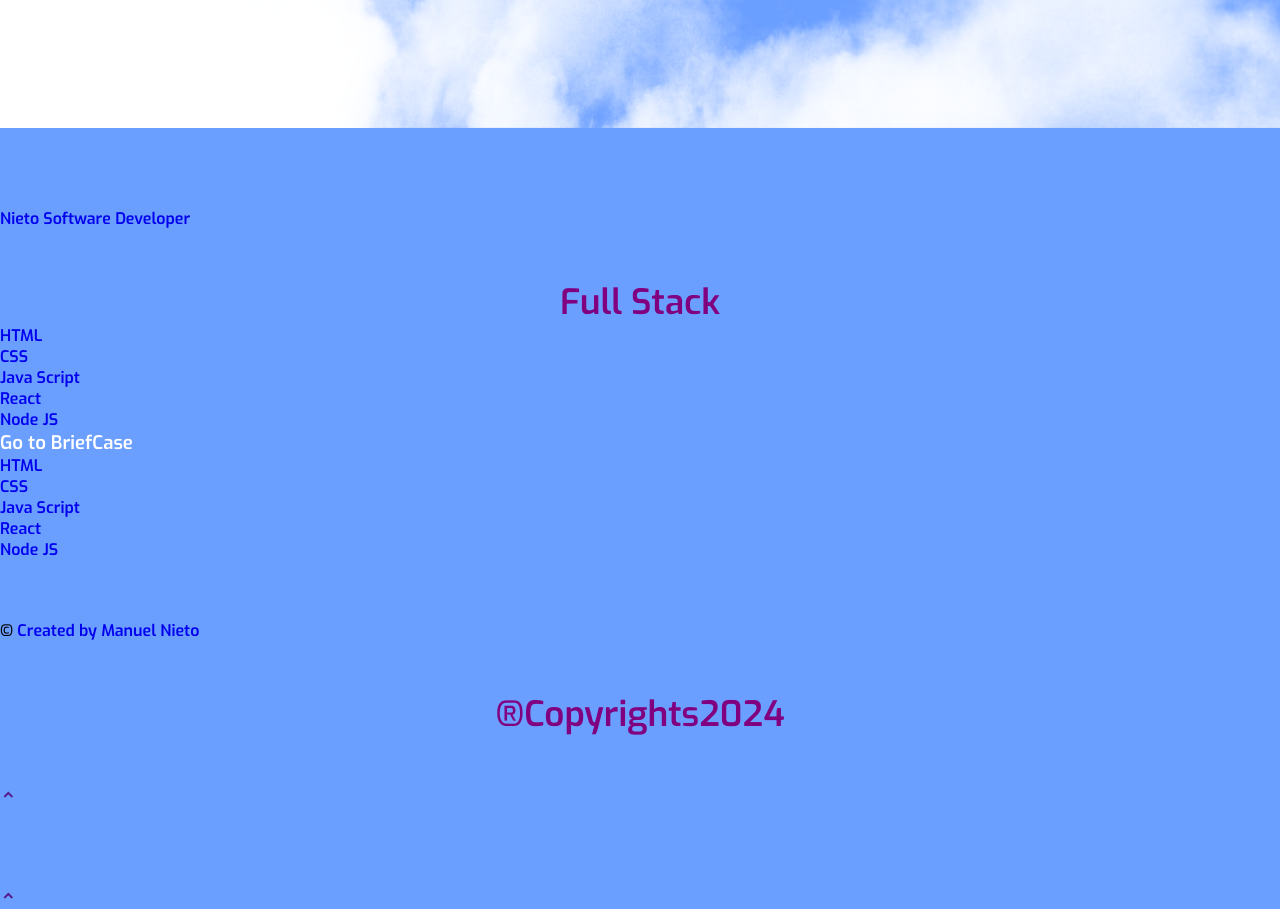
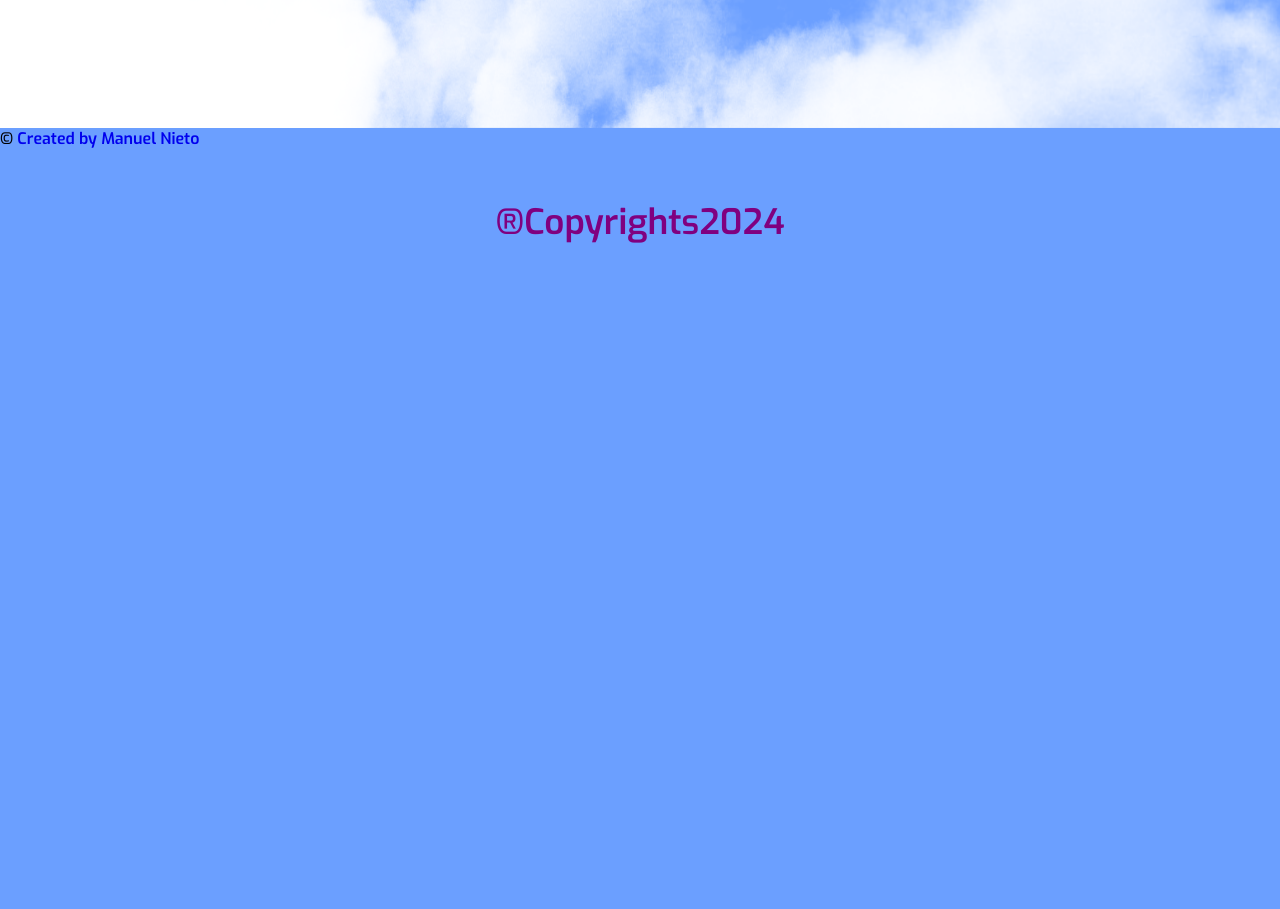
Before and after one commit to NietoDeveloper/PediatricNurseCare, a plain HTML site: page index.html in a window 1280 px wide. Shown: the part 10580-11489 px from the top of the page. After the commit the page ends 10875 px from the top, so only its background shows below. Drawn offline with nearby package versions, Linux system fonts and the light colour scheme.

Commit message:
ready
menu

```diff
--- a/index.html
+++ b/index.html
@@ -18,7 +18,7 @@
         <div class="nav-center">
             <div class="nav-header">
                 <div class="logo">
-                    <h2><span >Monica Andramunio</span>
+                    <h2><span>Monica Andramunio</span>
                     </h2>
                 </div>
                 <button class="nav-toggle">
@@ -233,89 +233,7 @@
         </div>
     </div>
 
-    <footer class="footer section">
-        <div class="shapeX shape__big"></div>
-        <div class="shapeX shape__small"></div>
-
-        <div class="footer__container container grid">
-            <div class="footer__content">
-                <a target="_blank" href="https://nietodeveloper.github.io/Briefcase/" class="footer__logo">
-                    <i class=""></i>
-                    Nieto Software Developer
-                </a>
-                <p class="footer__description">
-                    Full Stack
-                </p>
-            </div>
-
-            <div class="footer__content">
-
-                <h3 class="footer__title"></h3>
-
-                <ul class="footer__links">
-                    <li>
-                        <a target="_blank"
-                            href="https://www.freecodecamp.org/certification/ManuelNieto/responsive-web-design"
-                            class="footer__links">HTML</a>
-                    </li>
-                    <li>
-                        <a target="_blank"
-                            href="https://www.freecodecamp.org/certification/ManuelNieto/responsive-web-design"
-                            class="footer__links">CSS</a>
-                    </li>
-                    <li>
-                        <a target="_blank"
-                            href="https://www.freecodecamp.org/certification/ManuelNieto/javascript-algorithms-and-data-structures"
-                            class="footer__links">Java Script</a>
-                    </li>
-                    <li>
-                        <a target="_blank"
-                            href="https://www.freecodecamp.org/certification/ManuelNieto/javascript-algorithms-and-data-structures"
-                            class="footer__links">React</a>
-                    </li>
-                    <li>
-                        <a target="_blank"
-                            href="https://www.freecodecamp.org/certification/ManuelNieto/javascript-algorithms-and-data-structures"
-                            class="footer__links">Node JS</a>
-                    </li>
-                </ul>
-            </div>
-
-            <div class="footer__content">
-                <h3 class="footer__title">Go to BriefCase</h3>
-                <ul class="footer__links">
-                    <li>
-                        <a target="_blank" href="https://nietodeveloper.github.io/Briefcase/proyects.html"
-                            class="footer__links">HTML</a>
-                    </li>
-                    <li>
-                        <a target="_blank" href="https://nietodeveloper.github.io/Briefcase/proyects.html"
-                            class="footer__links">CSS</a>
-                    </li>
-                    <li>
-                        <a target="_blank" href="https://nietodeveloper.github.io/Briefcase/proyects.html"
-                            class="footer__links">Java Script</a>
-                    </li>
-                    <li>
-                        <a target="_blank" href="https://nietodeveloper.github.io/Briefcase/clients.html"
-                            class="footer__links">React</a>
-                    </li>
-                    <li>
-                        <a target="_blank" href="https://nietodeveloper.github.io/Briefcase/clients.html"
-                            class="footer__links">Node JS</a>
-                    </li>
-                </ul>
-            </div>
-
-            <div class="footer__content">
-
-                <ul class="footer__social">
-                    <a target="_blank" href="https://github.com/NietoDeveloper" class="footer__social-link">
-                        <i class="fa fa-github" style="font-size:60px"></i>
-                    </a>
-                </ul>
-            </div>
-        </div>
+    <footer>
 
         <span class="footer__copy">
             &#169 <a target="_blank" href="https://nietodeveloper.github.io/Briefcase/index.html"
@@ -324,25 +242,8 @@
             <p id="date"></p>
         </span>
 
-        <a href="" class="scrollup" id="scroll-up">
-            <i class="ri-arrow-up-s-line"></i>
-        </a>
-
     </footer>
 
-    <a href="" class="scrollup" id="scroll-up">
-        <i class="ri-arrow-up-s-line"></i>
-    </a>
-
-    <script src="assets/js/swiper-bundle.min.js"></script>
-    <script src="assets/js/scrollrevealAnimation.min.js"></script>
-    <script src="assets/js/main.js"></script>
-    <script src="assets/js/pouchdb-8.0.1.js"></script>
-    <script src="assets/js/app.js"></script>
-    <script src="assets/js/vanilla-tilt.js"></script>
-    <script src="assets/js/scrollrevealAnimation.min.js"></script>
-    <script src="/assets/js/swiper-bundle.min.js"></script>
-    <script src="assets/js/mixitup.min.js"></script>
     <script src="assets/js/main.js"></script>
 </body>
 
--- a/styles.css
+++ b/styles.css
@@ -7,22 +7,10 @@
   --blue: blue;
   --oscuro: #000;
   --body-font: 'Exo', sans-serif;
-
-  /*========== Font weight ==========*/
   --font-medium: 500;
   --font-semi-bold: 600;
-
-  /*========== z index ==========*/
   --z-tooltip: 10;
   --z-fixed: 100;
-}
-
-@media screen and (min-width: 968px) {
-  :root {
-    --normal-font-size: 1rem;
-    --small-font-size: .875rem;
-    --smaller-font-size: .813rem;
-  }
 }
 
 *,
```
